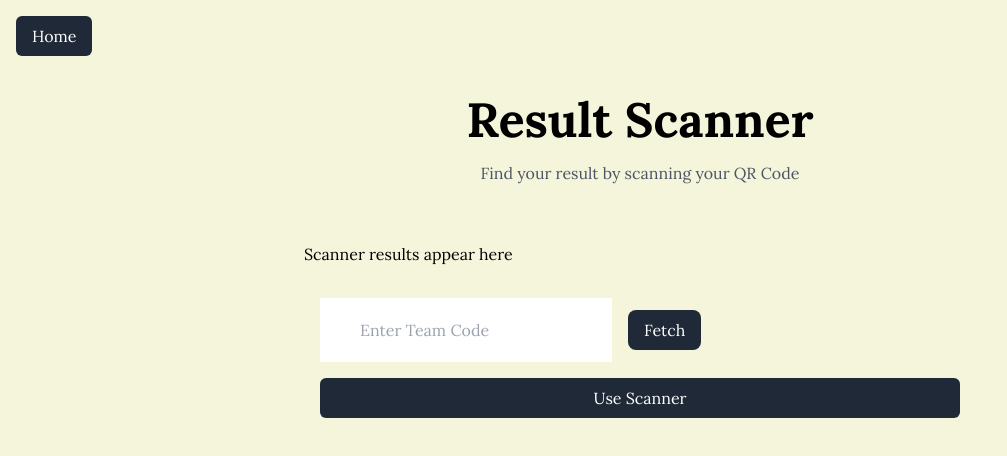
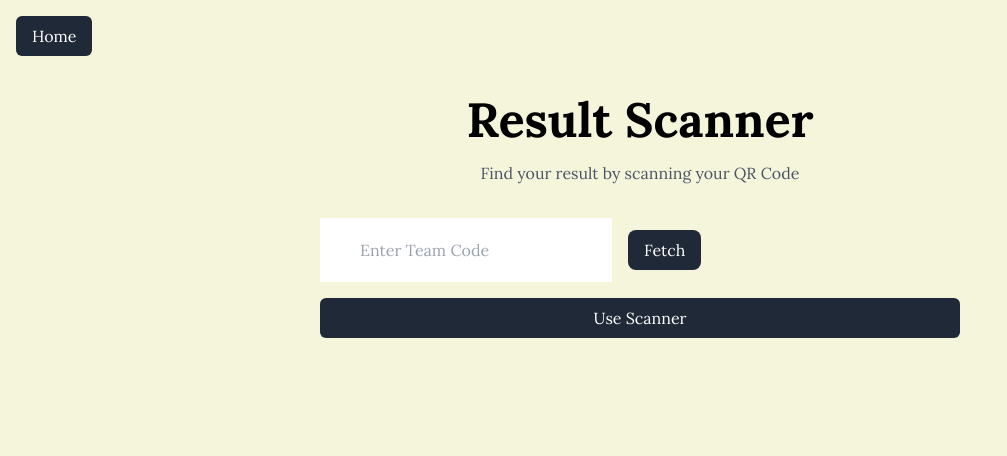
Before and after one commit to SX3C/sxcsf, a React (Create React App) app: page /scanner-result in a window 1280 px wide. Shown: the top 456 px of the page, without its empty margins (0-1007 px from the left). Built offline with nearby package versions, Linux system fonts and the light colour scheme.

Commit message:
chore: remove unnecessary lines and make the button redirect to results page from scanner

```diff
--- a/src/pages/ScannerResult.js
+++ b/src/pages/ScannerResult.js
@@ -47,11 +47,6 @@ export default function ScannerResult() {
                             Find your result by scanning your QR Code
                         </p>
                     </div>
-
-                    <div class="grid max-w-2xl gap-4 mx-auto grid-cols-2 mt-14">
-                        Scanner results appear here
-                    </div>
-
                 </div>
                 <div className="max-w-2xl mx-auto mt-4 p-4">
                     <input className="outline-1 px-10 py-5" ref={itemRef} placeholder="Enter Team Code" />
@@ -139,6 +134,7 @@ export default function ScannerResult() {
 
                     <Scanner onScan={(result) => {
                         if (result.length != 0) {
+                            console.log(result[0].rawValue);
                             getTeamByTeamCode(result[0].rawValue);
                         }
                         setShowModal(false);
```
